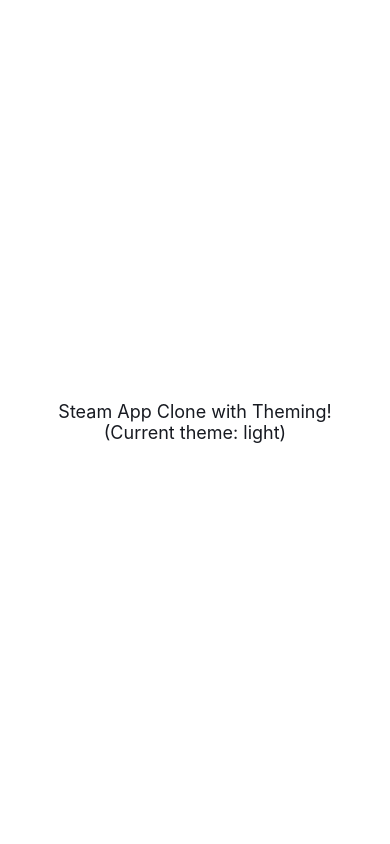
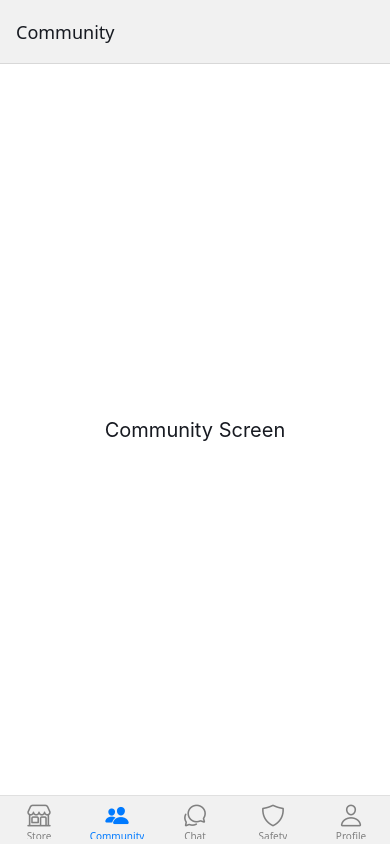
Before and after one commit to bslnv/MobileLabsRN2025, a React Native app in the folder lab2/: screen /Community in a window 390 px wide. Built offline with nearby package versions, Linux system fonts and the light colour scheme.

Commit message:
Setup bottom tab navigation with placeholder screens

```diff
--- a/lab2/App.js
+++ b/lab2/App.js
@@ -1,36 +1,87 @@
 import React, { useState } from 'react';
-import { View, Text, StyleSheet } from 'react-native';
 import { StatusBar } from 'expo-status-bar';
 import { ThemeProvider } from 'styled-components/native';
-import styled from 'styled-components/native';
+
+import { NavigationContainer, DefaultTheme, DarkTheme } from '@react-navigation/native';
+import { createBottomTabNavigator } from '@react-navigation/bottom-tabs';
+import { Ionicons } from '@expo/vector-icons';
 
 import { lightTheme } from './theme/light';
 import { darkTheme } from './theme/dark';
 
-const ThemedContainer = styled.View`
-  flex: 1;
-  background-color: ${({ theme }) => theme.background};
-  align-items: center;
-  justify-content: center;
-`;
+import StoreScreen from './screens/StoreScreen';
+import CommunityScreen from './screens/CommunityScreen';
+import ChatScreen from './screens/ChatScreen';
+import SafetyScreen from './screens/SafetyScreen';
+import ProfileScreen from './screens/ProfileScreen';
 
-const ThemedText = styled.Text`
-  color: ${({ theme }) => theme.text};
-  font-size: 18px;
-`;
+const Tab = createBottomTabNavigator();
 
 export default function App() {
-  const [currentTheme, setCurrentTheme] = useState('light');
+  const [currentThemeMode, setCurrentThemeMode] = useState('light');
 
-  const theme = currentTheme === 'light' ? lightTheme : darkTheme;
+  const appTheme = currentThemeMode === 'light' ? lightTheme : darkTheme;
+
+  const navigationTheme = currentThemeMode === 'light' ?
+    {
+      ...DefaultTheme,
+      colors: {
+        ...DefaultTheme.colors,
+        background: lightTheme.background,
+        card: lightTheme.cardBackground,
+        text: lightTheme.text,
+      },
+    } :
+    {
+      ...DarkTheme,
+      colors: {
+        ...DarkTheme.colors,
+        background: darkTheme.background,
+        card: darkTheme.cardBackground,
+        text: darkTheme.text,
+      },
+    };
 
   return (
-    <ThemeProvider theme={theme}>
-      <ThemedContainer>
-        <ThemedText>Steam App Clone with Theming!</ThemedText>
-        <ThemedText>(Current theme: {currentTheme})</ThemedText>
-        <StatusBar style={currentTheme === 'light' ? 'dark' : 'light'} />
-      </ThemedContainer>
+    <ThemeProvider theme={appTheme}>
+      <NavigationContainer theme={navigationTheme}>
+        <StatusBar style={currentThemeMode === 'light' ? 'dark' : 'light'} />
+        <Tab.Navigator
+          screenOptions={({ route }) => ({
+            tabBarIcon: ({ focused, color, size }) => {
+              let iconName;
+              if (route.name === 'Store') {
+                iconName = focused ? 'storefront' : 'storefront-outline';
+              } else if (route.name === 'Community') {
+                iconName = focused ? 'people' : 'people-outline';
+              } else if (route.name === 'Chat') {
+                iconName = focused ? 'chatbubbles' : 'chatbubbles-outline';
+              } else if (route.name === 'Safety') {
+                iconName = focused ? 'shield-checkmark' : 'shield-outline';
+              } else if (route.name === 'Profile') {
+                iconName = focused ? 'person' : 'person-outline';
+              }
+              return <Ionicons name={iconName} size={size} color={color} />;
+            },
+            tabBarActiveTintColor: appTheme.accent,
+            tabBarInactiveTintColor: currentThemeMode === 'light' ? 'gray' : appTheme.secondaryText,
+            tabBarStyle: {
+              backgroundColor: appTheme.cardBackground,
+              borderTopColor: currentThemeMode === 'light' ? '#E0E0E0' : '#3a576e'
+            },
+            headerStyle: {
+              backgroundColor: appTheme.cardBackground,
+            },
+            headerTintColor: appTheme.text,
+          })}
+        >
+          <Tab.Screen name="Store" component={StoreScreen} />
+          <Tab.Screen name="Community" component={CommunityScreen} />
+          <Tab.Screen name="Chat" component={ChatScreen} />
+          <Tab.Screen name="Safety" component={SafetyScreen} />
+          <Tab.Screen name="Profile" component={ProfileScreen} />
+        </Tab.Navigator>
+      </NavigationContainer>
     </ThemeProvider>
   );
 }
--- /dev/null
+++ b/lab2/screens/ChatScreen.js
@@ -0,0 +1,22 @@
+import React from 'react';
+import styled from 'styled-components/native';
+
+const ScreenContainer = styled.View`
+  flex: 1;
+  justify-content: center;
+  align-items: center;
+  background-color: ${({ theme }) => theme.background};
+`;
+
+const ScreenText = styled.Text`
+  color: ${({ theme }) => theme.text};
+  font-size: 20px;
+`;
+
+export default function ChatScreen() {
+  return (
+    <ScreenContainer>
+      <ScreenText>Chat Screen</ScreenText>
+    </ScreenContainer>
+  );
+}
--- /dev/null
+++ b/lab2/screens/CommunityScreen.js
@@ -0,0 +1,22 @@
+import React from 'react';
+import styled from 'styled-components/native';
+
+const ScreenContainer = styled.View`
+  flex: 1;
+  justify-content: center;
+  align-items: center;
+  background-color: ${({ theme }) => theme.background};
+`;
+
+const ScreenText = styled.Text`
+  color: ${({ theme }) => theme.text};
+  font-size: 20px;
+`;
+
+export default function CommunityScreen() {
+  return (
+    <ScreenContainer>
+      <ScreenText>Community Screen</ScreenText>
+    </ScreenContainer>
+  );
+}
--- /dev/null
+++ b/lab2/screens/ProfileScreen.js
@@ -0,0 +1,22 @@
+import React from 'react';
+import styled from 'styled-components/native';
+
+const ScreenContainer = styled.View`
+  flex: 1;
+  justify-content: center;
+  align-items: center;
+  background-color: ${({ theme }) => theme.background};
+`;
+
+const ScreenText = styled.Text`
+  color: ${({ theme }) => theme.text};
+  font-size: 20px;
+`;
+
+export default function ProfileScreen() {
+  return (
+    <ScreenContainer>
+      <ScreenText>Profile Screen</ScreenText>
+    </ScreenContainer>
+  );
+}
--- /dev/null
+++ b/lab2/screens/SafetyScreen.js
@@ -0,0 +1,22 @@
+import React from 'react';
+import styled from 'styled-components/native';
+
+const ScreenContainer = styled.View`
+  flex: 1;
+  justify-content: center;
+  align-items: center;
+  background-color: ${({ theme }) => theme.background};
+`;
+
+const ScreenText = styled.Text`
+  color: ${({ theme }) => theme.text};
+  font-size: 20px;
+`;
+
+export default function SafetyScreen() {
+  return (
+    <ScreenContainer>
+      <ScreenText>Safety Screen</ScreenText>
+    </ScreenContainer>
+  );
+}
--- /dev/null
+++ b/lab2/screens/StoreScreen.js
@@ -0,0 +1,22 @@
+import React from 'react';
+import styled from 'styled-components/native';
+
+const ScreenContainer = styled.View`
+  flex: 1;
+  justify-content: center;
+  align-items: center;
+  background-color: ${({ theme }) => theme.background};
+`;
+
+const ScreenText = styled.Text`
+  color: ${({ theme }) => theme.text};
+  font-size: 20px;
+`;
+
+export default function StoreScreen() {
+  return (
+    <ScreenContainer>
+      <ScreenText>Store Screen</ScreenText>
+    </ScreenContainer>
+  );
+}
```
